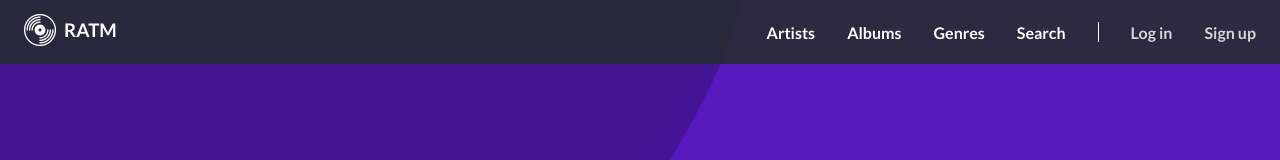
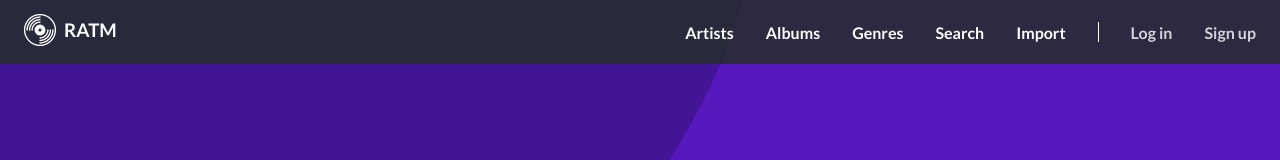
Before and after one commit to crstern/Rate-all-the-music, a React (Create React App) app in the folder client/: page /login in a window 1280 px wide. Shown: the top 160 px of the page. Built offline with nearby package versions, Linux system fonts and the light colour scheme; no server answers; a web font is replaced by a local one.

Commit message:
added form validation

```diff
--- a/client/src/components/NavLinks.js
+++ b/client/src/components/NavLinks.js
@@ -34,10 +34,7 @@ const NavLinks = (props) => {
           <li><Link to={'/albums'} className="mobile-text" onClick={handleClickLink}>Albums</Link></li>
           <li><Link to={'/genres'} className="mobile-text" onClick={handleClickLink}>Genres</Link></li>
           <li><Link to={'/search'} className="mobile-text" onClick={handleClickLink}>Search</Link></li>
-          {
-            user &&
-            <li><Link to={'/import'} className="mobile-text" onClick={handleClickLink}>Import</Link></li>
-          }
+          <li><Link to={'/import'} className="mobile-text" onClick={handleClickLink}>Import</Link></li>
           {user && user.admin === true &&
           <li><Link to={'/uploadAll'} className="mobile-text" onClick={handleClickLink}>Import All</Link></li>
           }
--- a/client/src/containers/Login.js
+++ b/client/src/containers/Login.js
@@ -24,6 +24,8 @@ const Login = () => {
 
   const handleSubmit = (e) =>  {
     e.preventDefault();
+    if(username !== "" && password !== ""){
+      console.log("da")
     axios.post(
       makeURL('/api/auth/login'), {
         "username": username,
@@ -39,7 +41,7 @@ const Login = () => {
       setError(err.response.data);
       console.log(err.response.data)
     })
-  }
+  }}
 
   return (
     <div className="login-container">
```
